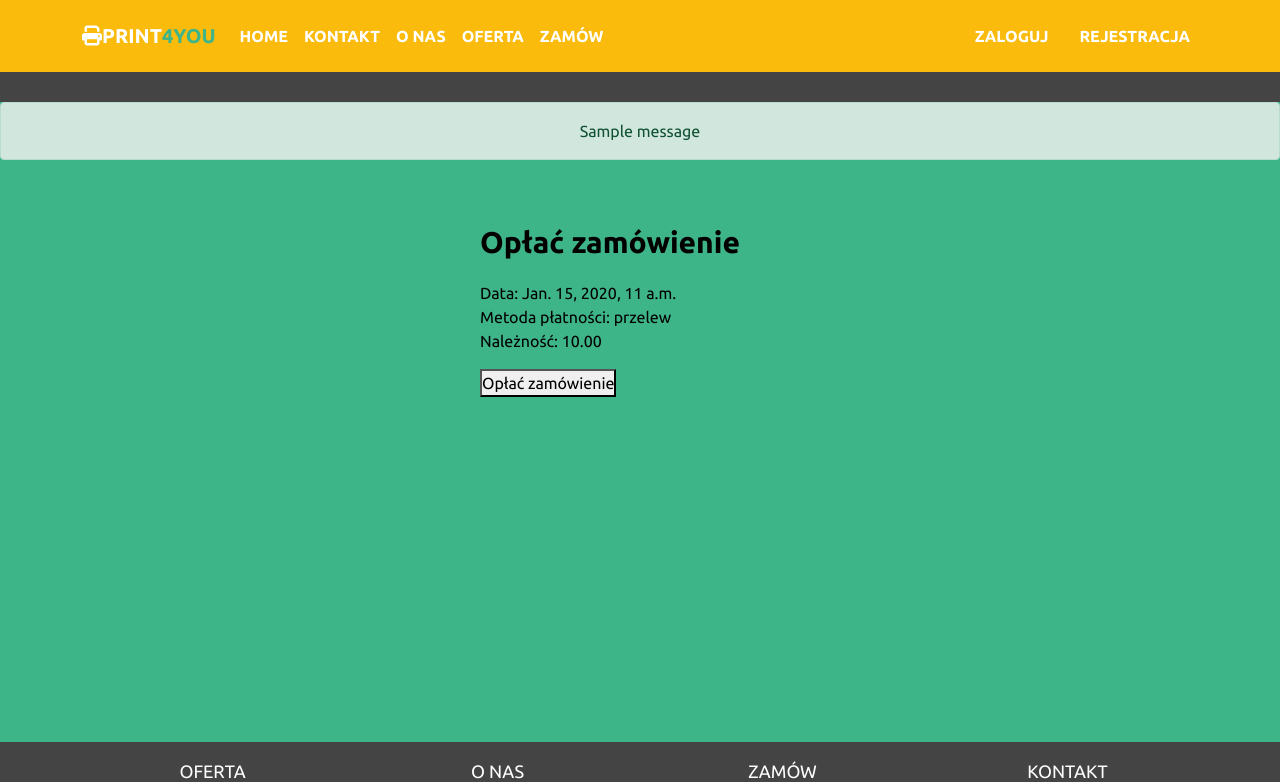
After one commit to rudeuke/Print4You, a Django app: page /payment/1/ in a window 1280 px wide. The commit adds this page. Shown: the top 782 px of the page. Run offline with Django 4.2, Linux system fonts and the light colour scheme; tables that the repository leaves empty hold one stand-in row (values such as "Sample post"); one stand-in notice (Sample message) is shown; some libraries are stand-ins or nearby versions.

Commit message:
Added messages support, added payment page

```diff
--- a/myproject/myproject/urls.py
+++ b/myproject/myproject/urls.py
@@ -36,6 +36,7 @@ urlpatterns = [
     path('update_printout/<str:pk>/',
          views.updatePrintout, name="update_printout"),
     path('neworder/<str:pk>/', views.newOrder, name="new_order"),
+    path('payment/<str:pk>/', views.payment, name="payment"),
     path('', include("django.contrib.auth.urls")),
 
     path('password_reset/', auth_views.PasswordResetView.as_view(),
--- a/myproject/print4you/views.py
+++ b/myproject/print4you/views.py
@@ -1,7 +1,10 @@
+from multiprocessing import context
+from apischema import order
 from django.shortcuts import redirect, render
 from django.http import HttpResponse
 from print4you.models import Printout, Order
 from print4you.forms import PrintoutForm, OrderForm, AddressForm
+from django.contrib import messages
 
 
 def index(request):
@@ -52,6 +55,7 @@ def newOrder(request, pk):
             addressForm = AddressForm(instance=address)
 
     if request.method == 'POST':
+        currentUser = request.user
         addressForm = AddressForm(request.POST)
         if addressForm.is_valid():
             address = addressForm.save()
@@ -61,7 +65,22 @@ def newOrder(request, pk):
         orderForm = OrderForm(request.POST, instance=order)
         if orderForm.is_valid():
             order = orderForm.save()
-            return redirect('/')
+            return redirect('payment', pk=order.pk)
 
     context = {'orderForm': orderForm, 'addressForm': addressForm}
     return render(request, 'order.html', context)
+
+def payment(request, pk):
+
+    order = Order.objects.get(id=pk)
+    context = {'order': order}
+
+
+    if request.method == 'POST':
+        order.is_paid = True
+        order.save()
+        messages.success(request, "Opłacono zamówienie. Dziękujemy!" )
+        return redirect('payment', pk=order.pk)
+
+
+    return render(request, 'payment.html', context)
--- a/myproject/templates/Template.html
+++ b/myproject/templates/Template.html
@@ -44,7 +44,13 @@
   </nav>
 <main>
   <div class="content">
+    {% for msg in messages %}
+	    <div class="alert alert-success" role="alert" style="text-align: center">
+		    {{ msg }}
+	    </div>
+	  {% endfor %}
     <div class="centering">
+
 {% block title %}
 {% endblock %}
 {% block content %}
--- a/myproject/templates/login.html
+++ b/myproject/templates/login.html
@@ -1,5 +1,6 @@
 {% extends 'template.html' %}
 {% load static %}
+
 		{% block title %}
 		<p class="title">Zaloguj się</p>
 		{% endblock %}
@@ -7,6 +8,7 @@
 		{% load crispy_forms_tags %}
 
 		{% block content %}
+
 		<form method="post" class="login-form">
 		{% csrf_token %}
 		{{form|crispy}}
--- /dev/null
+++ b/myproject/templates/payment.html
@@ -0,0 +1,37 @@
+{% extends 'template.html' %}
+{% load static %}
+
+{% block title %}
+
+<p class="title"> Opłać zamówienie</p>
+{% endblock %}
+
+
+{% block content %}
+
+<p>
+    <table>
+        <form action="" method="POST" enctype="multipart/form-data">
+            {% csrf_token %}
+
+            <p>
+                Data: {{ order.date }} <br>
+                Metoda płatności: {{ order.payment_method }} <br>
+                Należność: {{ order.cost }}
+            </p>
+            <p>
+                <button type="submit">Opłać zamówienie</button>
+            </p>
+    </table>
+</p>
+
+
+<style>
+    .title
+	{
+		font-size: 30px;
+		font-weight: bold;
+	}
+</style>
+
+{% endblock %}
--- a/myproject/templates/registration/login.html
+++ b/myproject/templates/registration/login.html
@@ -1,5 +1,6 @@
 {% extends 'template.html' %}
 {% load static %}
+
 		{% block title %}
 		<p class="title">Zaloguj się</p>
 		{% endblock %}
@@ -7,6 +8,7 @@
 		{% load crispy_forms_tags %}
 
 		{% block content %}
+
 		<form method="post" class="login-form">
 		{% csrf_token %}
 		{{form|crispy}}
```
